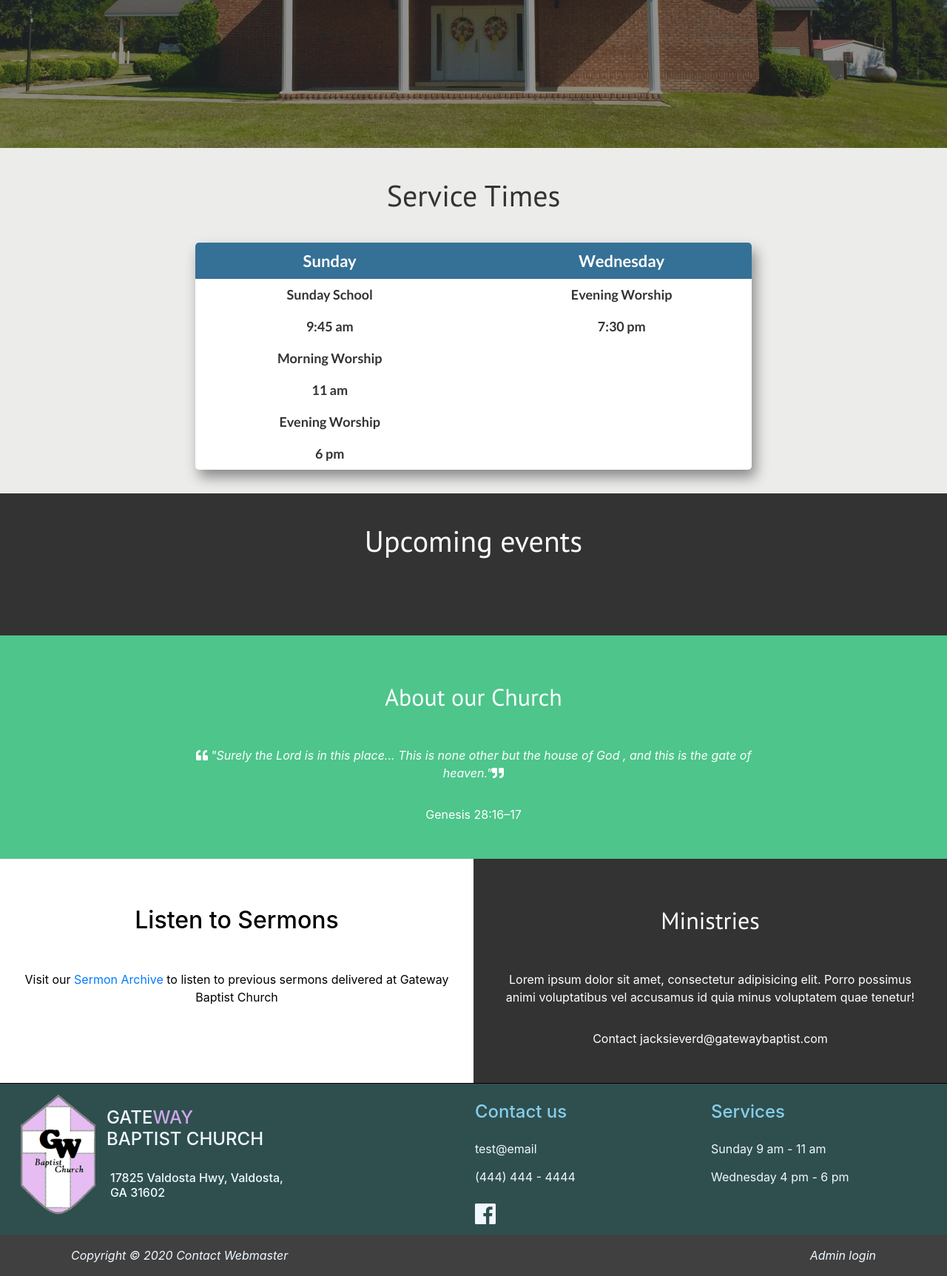
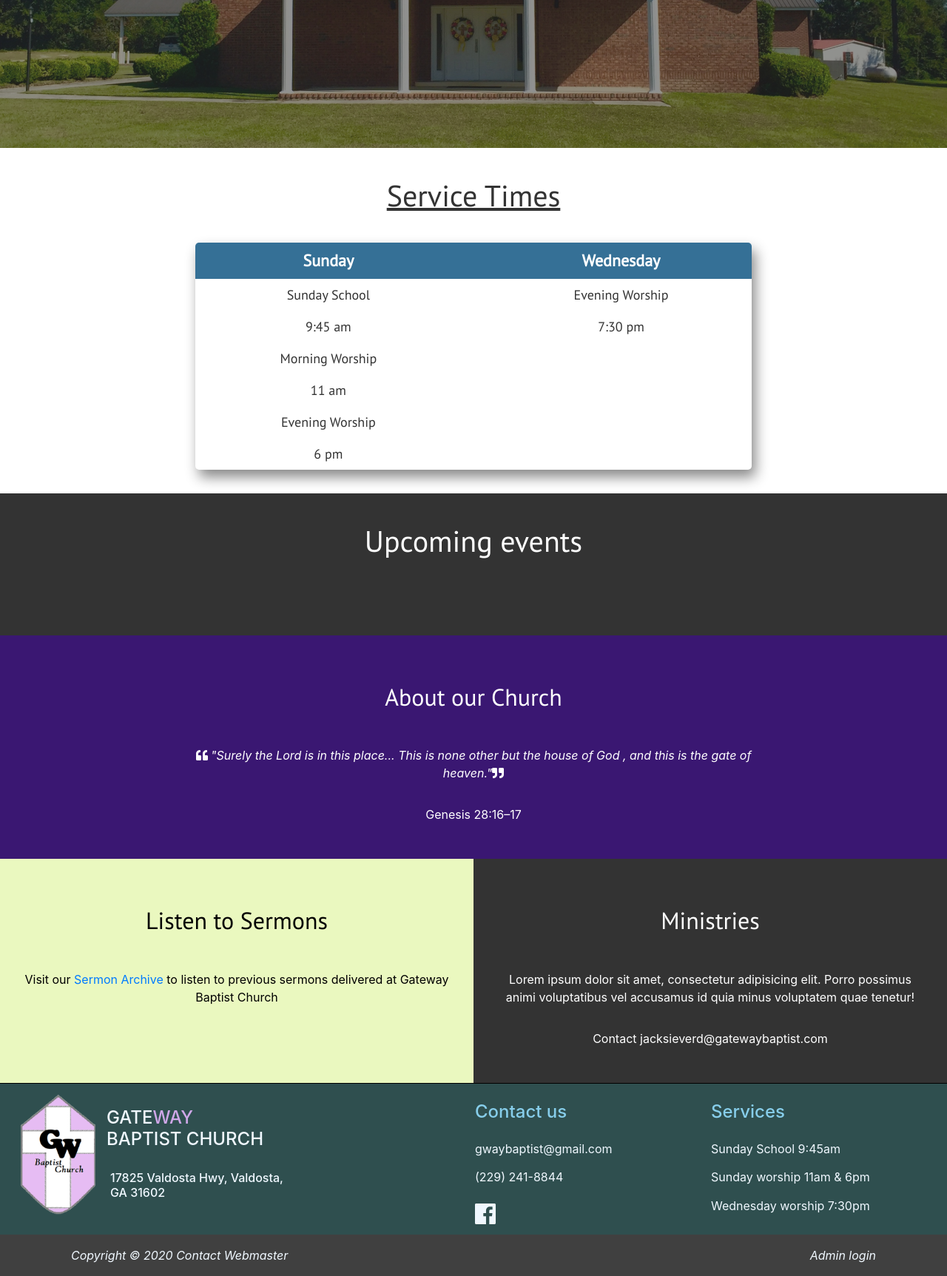
Before and after one commit to knutsun/website, a Django app: page / in a window 1280 px wide. Shown: the part 606-2331 px from the top of the page at 74% size. Run offline with Django 3.2, Linux system fonts and the light colour scheme; data that the repository does not hold is empty; some libraries are stand-ins or nearby versions.

Commit message:
Update Contact info on footer, slight CSS changes

```diff
--- a/static/css/index-style.css
+++ b/static/css/index-style.css
@@ -116,8 +116,12 @@ p {
   text-align: center;
 }
 
+#section-a .content-title {
+  text-decoration: underline;
+}
+
 #section-a {
-  background: #ecedeb;
+  background: #fff;
   color: #333;
   padding-bottom: 2em;
 }
@@ -143,7 +147,7 @@ p {
 }
 
 #section-c {
-  background: #4DC58B;
+  background: #3A1772;
   color: #FFF;
   padding: 2em;
 }
@@ -155,7 +159,7 @@ p {
 
 #section-d .box:first-child {
 
-  background: #FFF;
+  background: #EAF8BF;
   color: black;
 }
 
@@ -198,7 +202,7 @@ p {
 
   width: 100%;
   margin: 0% 0% 0% 0%;
-  font-family: "Lato", sans-serif;
+  font-family: 'PT Sans', sans-serif;
   border-collapse: collapse;
   border-radius: 5px;
   overflow: hidden;
@@ -277,7 +281,7 @@ p {
 
     width: 100%;
     margin: 0% 0% 0% 0%;
-    font-family: "Lato", sans-serif;
+    font-family: 'PT Sans', sans-serif;
     border-collapse: collapse;
     border-radius: 5px;
     overflow: hidden;
--- a/templates/footer.html
+++ b/templates/footer.html
@@ -11,14 +11,15 @@
 
         <div class="services footerMain">
             <h3>Services</h3>
-            <li>Sunday 9 am - 11 am</li>
-            <li>Wednesday 4 pm - 6 pm</li>
+            <li>Sunday School 9:45am </li>
+            <li>Sunday worship 11am & 6pm</li>
+            <li>Wednesday worship 7:30pm </li>
         </div>
 
         <div class="contactUs footerMain">
             <h3>Contact us</h3>
-            <li><a href="#">test@email</a></li>
-            <li><a>(444) 444 - 4444</a></li>
+            <li><a href="#">gwaybaptist@gmail.com</a></li>
+            <li><a>(229) 241-8844</a></li>
             <li>
                 <a
                 href="https://www.facebook.com/pages/Gateway-Baptist-Church/266605370109693?rf=743985075635002"
--- a/templates/index.html
+++ b/templates/index.html
@@ -110,7 +110,7 @@
     <!-- Section D --->
     <section id="section-d" class="grid">
       <div class="box">
-        <h2 id="content-title">Listen to Sermons</h2>
+        <h2 class="content-title">Listen to Sermons</h2>
         <p>Visit our <a href="{% url 'sermons:index' %}">Sermon Archive</a> to listen to previous sermons delivered at
 				 Gateway Baptist Church </p>
       </div>
```
